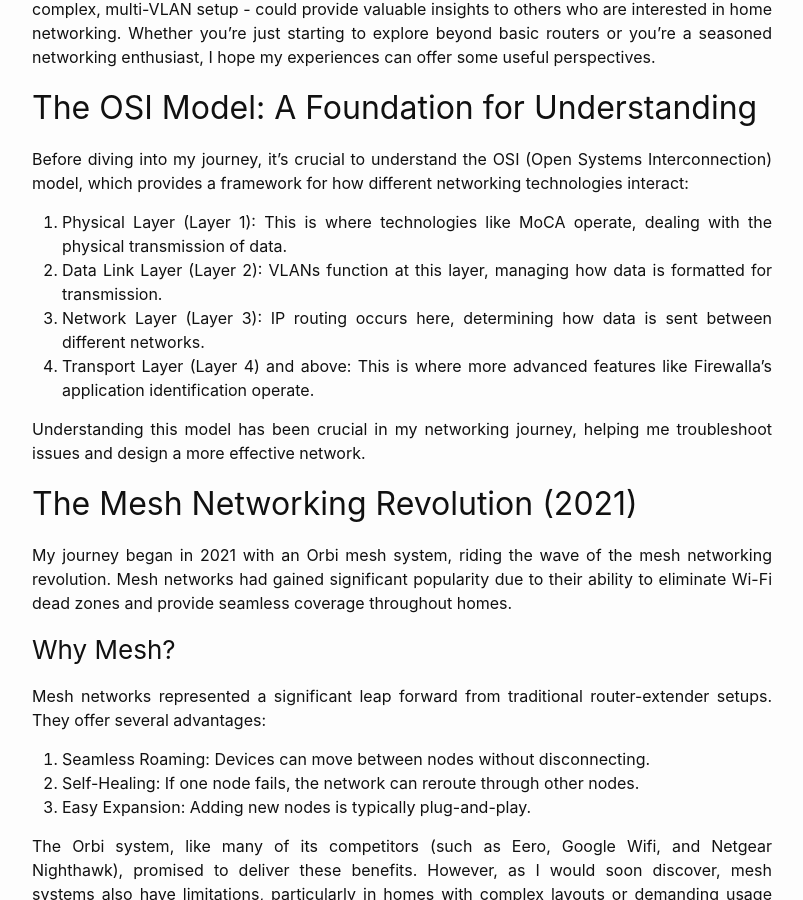
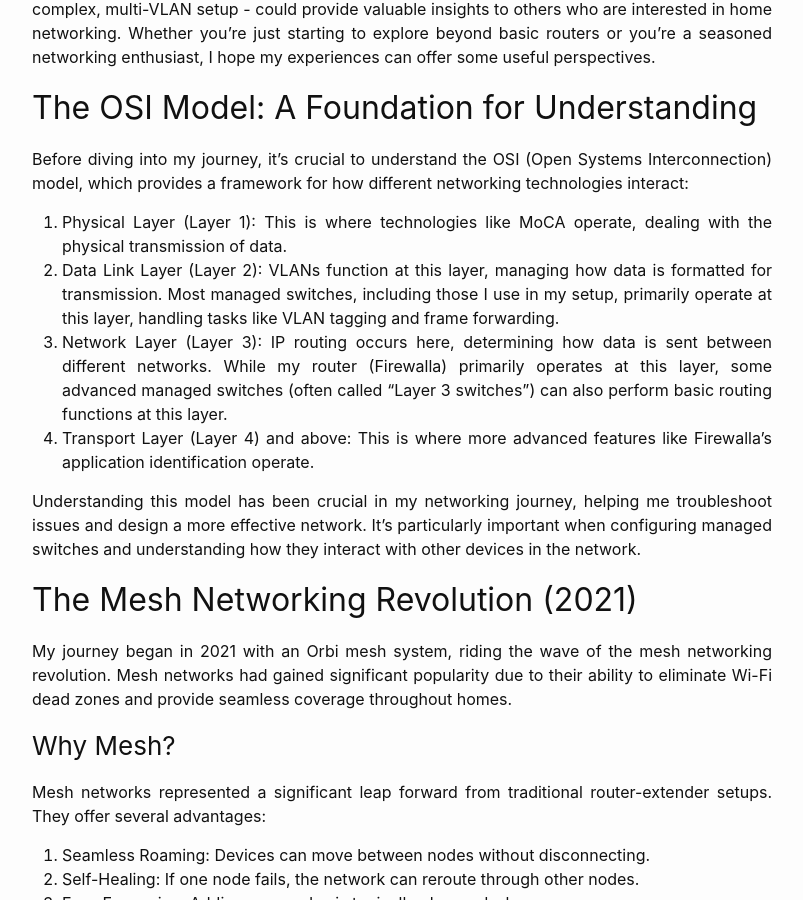
Before and after one commit to janpreet/vigilant-dollop, a Jekyll site: the page built from _posts/2024-08-14-home-network.md, in a window 1280 px wide and 900 px high, scrolled down 362 px. Shown: the whole window, without its empty margins (238-1041 px from the left). Built offline with Jekyll 4.4.1, drawn with Linux system fonts in a browser that asks for light colours.

Commit message:
small changes

```diff
--- a/_posts/2024-08-14-home-network.md
+++ b/_posts/2024-08-14-home-network.md
@@ -16,11 +16,11 @@ What finally motivated me to do this write-up was a growing sense of positivity
 Before diving into my journey, it's crucial to understand the OSI (Open Systems Interconnection) model, which provides a framework for how different networking technologies interact:
 
 1. Physical Layer (Layer 1): This is where technologies like MoCA operate, dealing with the physical transmission of data.
-2. Data Link Layer (Layer 2): VLANs function at this layer, managing how data is formatted for transmission.
-3. Network Layer (Layer 3): IP routing occurs here, determining how data is sent between different networks.
+2. Data Link Layer (Layer 2): VLANs function at this layer, managing how data is formatted for transmission. Most managed switches, including those I use in my setup, primarily operate at this layer, handling tasks like VLAN tagging and frame forwarding.
+3. Network Layer (Layer 3): IP routing occurs here, determining how data is sent between different networks. While my router (Firewalla) primarily operates at this layer, some advanced managed switches (often called "Layer 3 switches") can also perform basic routing functions at this layer.
 4. Transport Layer (Layer 4) and above: This is where more advanced features like Firewalla's application identification operate.
 
-Understanding this model has been crucial in my networking journey, helping me troubleshoot issues and design a more effective network.
+Understanding this model has been crucial in my networking journey, helping me troubleshoot issues and design a more effective network. It's particularly important when configuring managed switches and understanding how they interact with other devices in the network.
 
 ## The Mesh Networking Revolution (2021)
 
```
